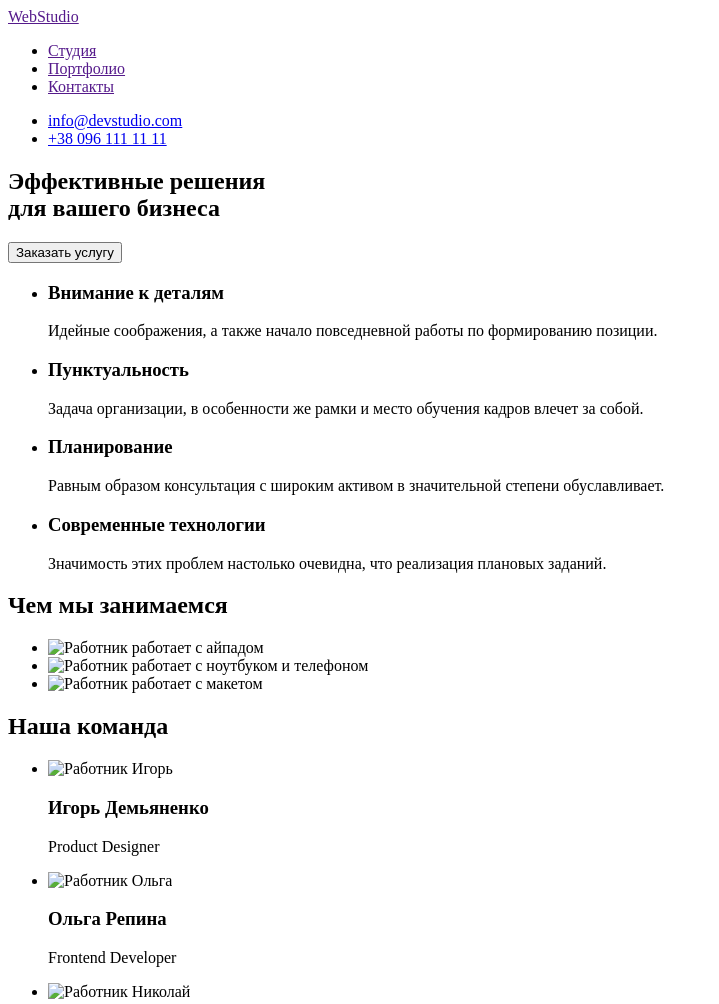
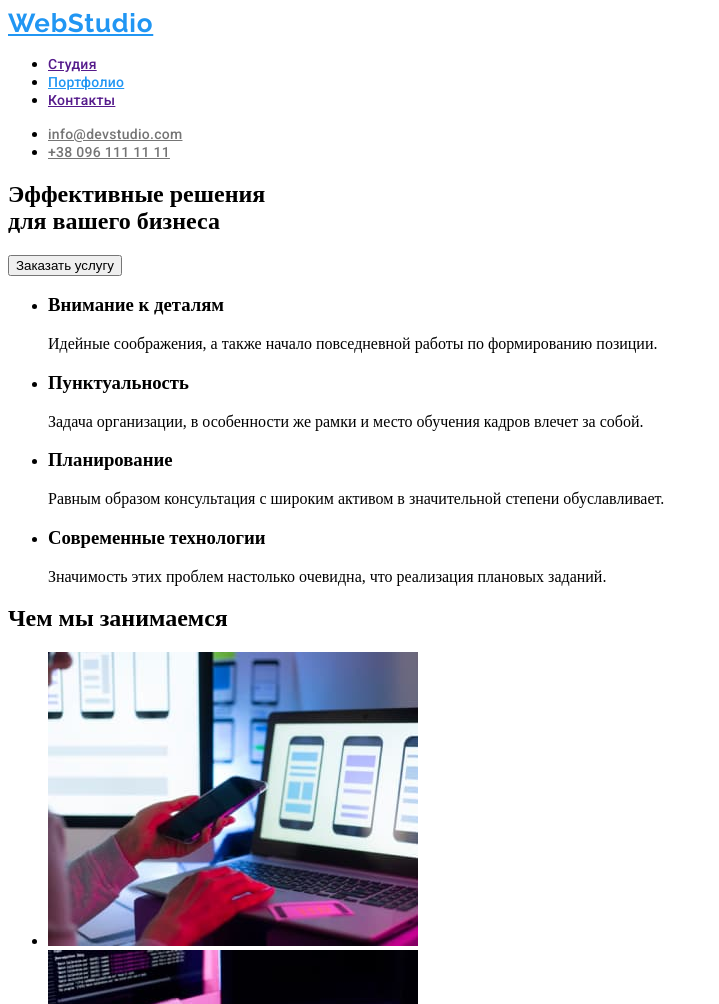
Before and after one commit to RuslanKabachok/goit-markup-hw-02, a plain HTML site: page index.html in a window 1280 px wide. Shown: the top 1004 px of the page, without its empty margins (0-719 px from the left). Drawn offline with Linux system fonts and the light colour scheme.

Commit message:
оформляет хедер, исправляет ошибки

```diff
--- /dev/null
+++ b/css/styles.css
@@ -0,0 +1,45 @@
+/*header styles*/
+
+.logo {
+  font-family: "Raleway", sans-serif;
+  font-size: 26px;
+  line-height: 1.19;
+  letter-spacing: 0.03em;
+
+  color: #2196f3;
+}
+
+.menu-item {
+  font-family: "Roboto", sans-serif;
+  font-weight: 500;
+  font-size: 14px;
+  line-height: 1.14;
+  letter-spacing: 0.02em;s
+
+  color: #212121;
+}
+
+.menu-item:hover,
+.menu-item:focus {
+  color: #2196f3;
+}
+
+.menu-item.current {
+  color: #2196f3;
+}
+
+.contact-link {
+  font-family: "Roboto", sans-serif;
+  font-style: normal;
+  font-weight: 500;
+  font-size: 14px;
+  line-height: 16px;
+  letter-spacing: 0.02em;
+
+  color: #757575;
+}
+
+.contact-link:hover,
+.contact-link:focus {
+  color: #2196f3;
+}
--- a/index.html
+++ b/index.html
@@ -5,23 +5,29 @@
     <meta http-equiv="X-UA-Compatible" content="IE=edge">
     <meta name="viewport" content="width=device-width, initial-scale=1.0">
     <title>Web Studio</title>
+    <link rel="preconnect" href="https://fonts.gstatic.com">
+    <link href="https://fonts.googleapis.com/css2?family=Raleway:wght@700&family=Roboto:wght@400;500;700;900&display=swap"
+        rel="stylesheet">
+    <link rel="stylesheet" href="./css/styles.css">
 </head>
+
 <body>
 
-    <header>
-        <a href="">WebStudio</a>
+    <header class="header">
 
-        <nav>
-            <ul>
-                <li><a href="">Студия</a></li>
-                <li><a href="">Портфолио</a></li>
-                <li><a href="">Контакты</a></li>
+        <a class="logo" href="">WebStudio</a>
+
+        <nav class="navigation">
+            <ul class="menu">
+                <li><a class="menu-item" href="">Студия</a></li>
+                <li><a class="menu-item current" href="">Портфолио</a></li>
+                <li><a class="menu-item" href="">Контакты</a></li>
             </ul>
         </nav>
 
-        <ul>
-            <li><a href="mailto:info@devstudio.com">info@devstudio.com</a></li>
-            <li><a href="tel:+380961111111">+38 096 111 11 11</a></li>
+        <ul class="contacts">
+            <li><a class="contact-link" href="mailto:info@devstudio.com">info@devstudio.com</a></li>
+            <li><a class="contact-link" href="tel:+380961111111">+38 096 111 11 11</a></li>
         </ul>
     </header>
 
@@ -33,7 +39,7 @@
 
             <h1>Эффективные решения <br/> для вашего бизнеса</h1>
 
-            <button>Заказать услугу</button>
+            <button type="button">Заказать услугу</button>
 
         </section>
 
```
Also changed, not shown: galary-index.html (deleted, +0 -55 lines), portfolio.html (added, +122 -0 lines), images/igor.jpg (added), images/img(1)(1).jpg (renamed from images/img (1) (1).jpg), images/img(2)(1).jpg (renamed from images/img (2) (1).jpg), images/img(3)(1).jpg (renamed from images/img (3) (1).jpg), images/img(4)(1).jpg (renamed from images/img (4) (1).jpg), images/img(5)(1).jpg (renamed from images/img (5) (1).jpg), images/img(6)(1).jpg (renamed from images/img (6) (1).jpg), images/img(7)(1).jpg (renamed from images/img (7) (1).jpg), images/img(8)(1).jpg (renamed from images/img (8) (1).jpg), images/img(9).jpg (renamed from images/img (9).jpg), images/img_1.jpg (added), images/img_2.jpg (added), 4 more files.
